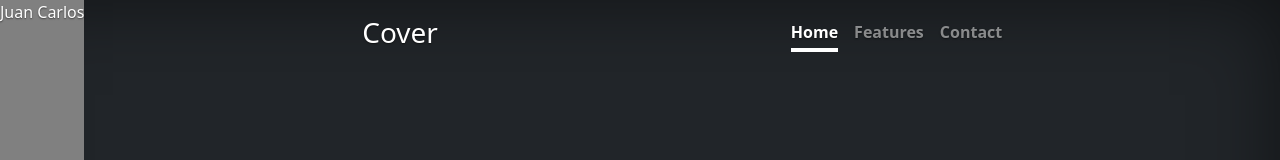
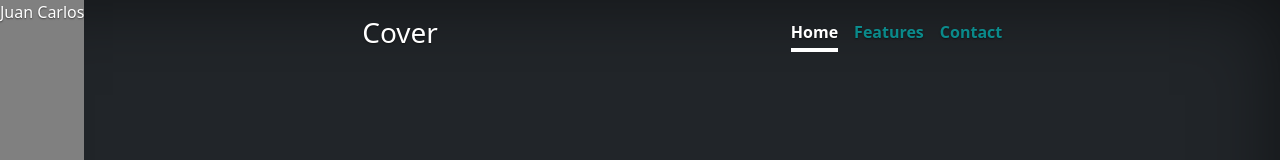
Before and after one commit to Juankatm/Git-Work, a plain HTML site: page index.html in a window 1280 px wide. Shown: the top 160 px of the page. Drawn offline with Linux system fonts and the light colour scheme.

Commit message:
cambio color cover

```diff
--- a/cover.css
+++ b/cover.css
@@ -33,7 +33,7 @@ body {
 .nav-masthead .nav-link {
   padding: .25rem 0;
   font-weight: 700;
-  color: rgba(255, 255, 255, .5);
+  color: rgba(2, 255, 255, .5);
   background-color: transparent;
   border-bottom: .25rem solid transparent;
 }
```
